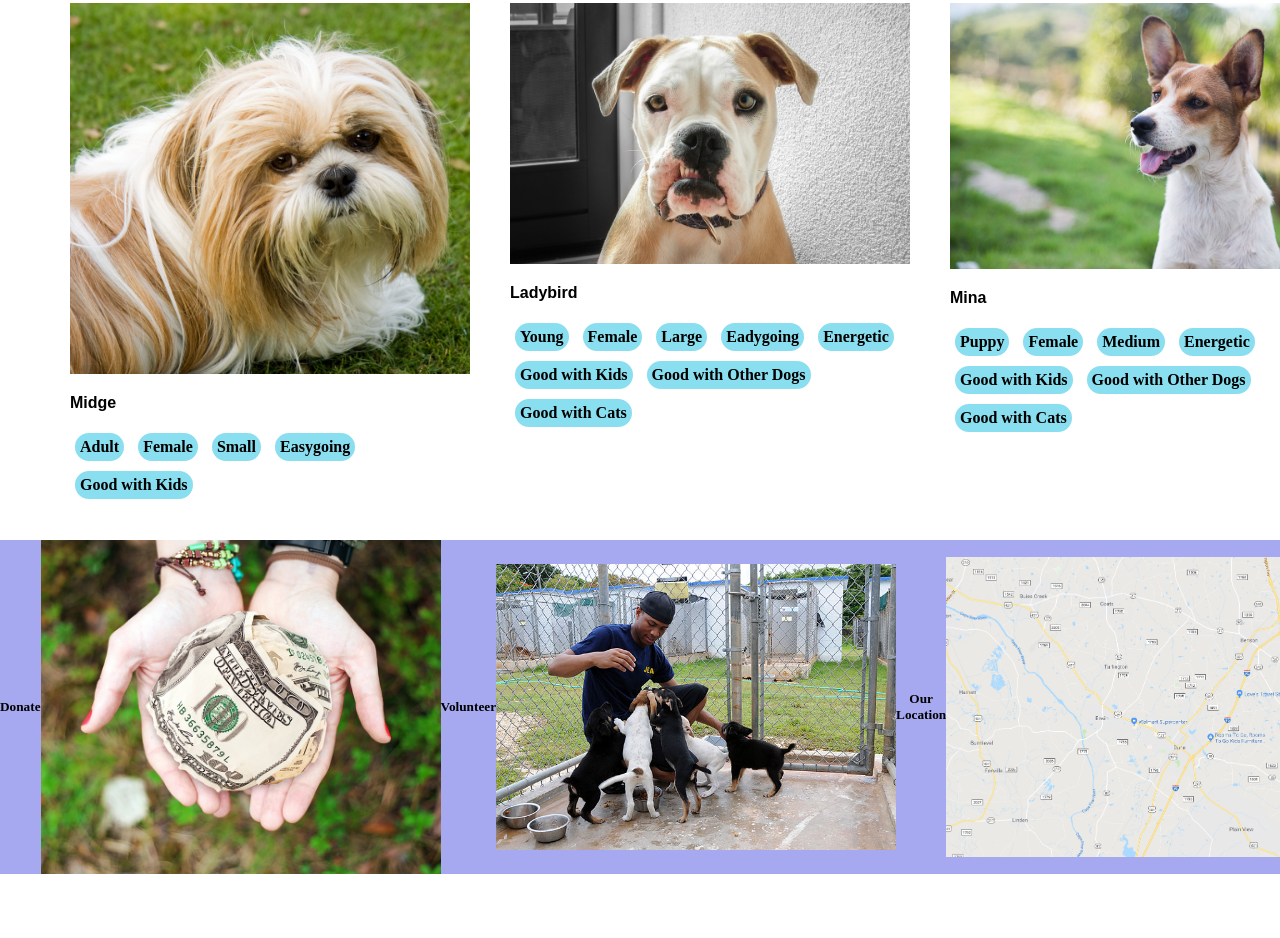
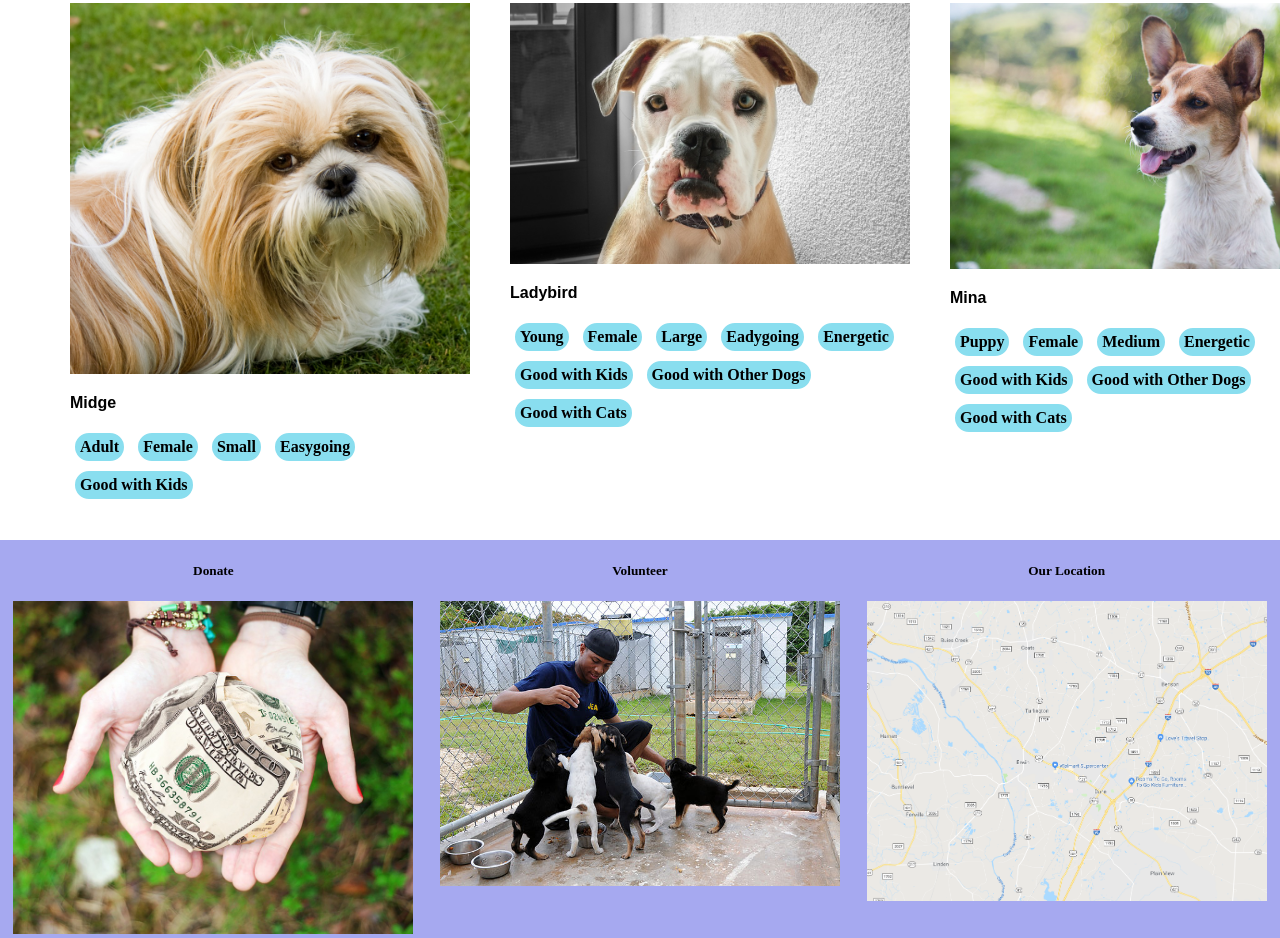
Before and after one commit to Momentum-Team-13/dog-adoption-website-dortizkosobucki, a plain HTML site: page index.html in a window 1280 px wide. Shown: the part 1253-2191 px from the top of the page. Before the commit the page ends 2127 px from the top, so only its background shows below. Drawn offline with Linux system fonts and the light colour scheme.

Commit message:
footer reup

```diff
--- a/index.html
+++ b/index.html
@@ -143,15 +143,15 @@
     <footer>
         <div class="bottom">
             <h5>Donate</h5>
-            <img src="/starter_files/images/donate.jpg" alt="bottom-pic" />
+            <img src="/starter_files/images/donate.jpg" />
         </div>
         <div class="bottom">
             <h5>Volunteer</h5>
-            <img src="/starter_files/images/volunteer.jpg" alt="bottom-pic" />
+            <img src="/starter_files/images/volunteer.jpg" />
         </div>
         <div class="bottom">
             <h5>Our Location</h5>
-            <img src="/starter_files/images/location.png" alt="bottom-pic" />
+            <img src="/starter_files/images/location.png" />
         </div>
 
     </footer>
--- a/style.css
+++ b/style.css
@@ -1,9 +1,9 @@
 header {
     margin: 0;
+
     padding: 20px;
     color: rgb(255, 255, 255);
     background-color: #004175;
-    border-bottom: 20px;
     border-bottom: 5px solid #89DEEF;
 }
 
@@ -14,6 +14,7 @@ header {
 
 body {
     margin: 0;
+    color: black;
 }
 
 main {
@@ -67,20 +68,14 @@ footer {
     flex: 1 1 auto;
 }
 
-.bottom-pic {
-    size: 450px;
-    max-width: 400px;
-    max-height: 400px;
-}
-
 .bottom {
-    display: flex;
+    display: inline;
     flex: 1 1 auto;
     flex-direction: row;
     align-items: center;
     justify-content: center;
-    line-height: normal;
     background-color: #A6A9F0;
     text-align: center;
+    image-rendering: 1 1 auto;
 
 }
```
